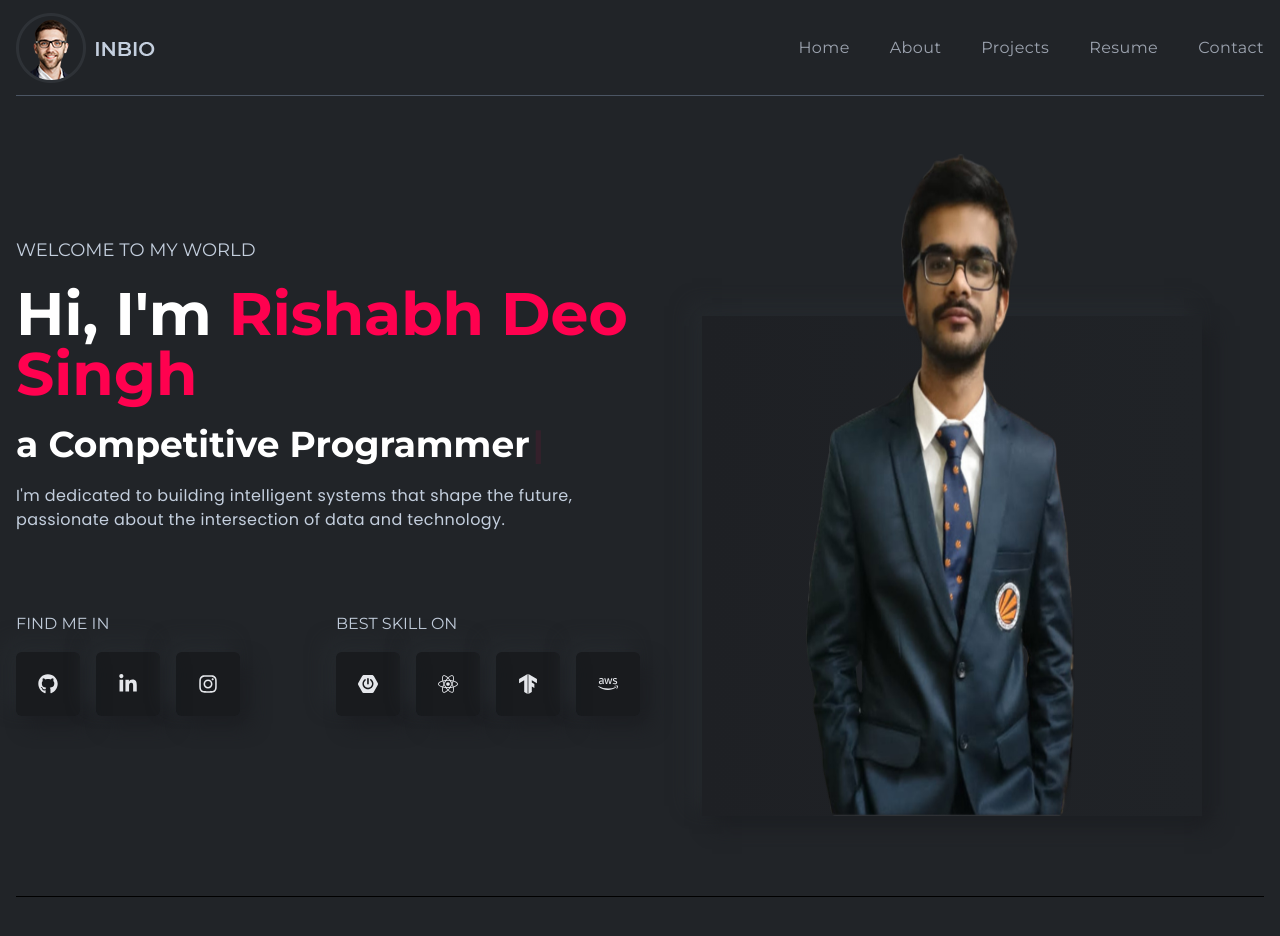
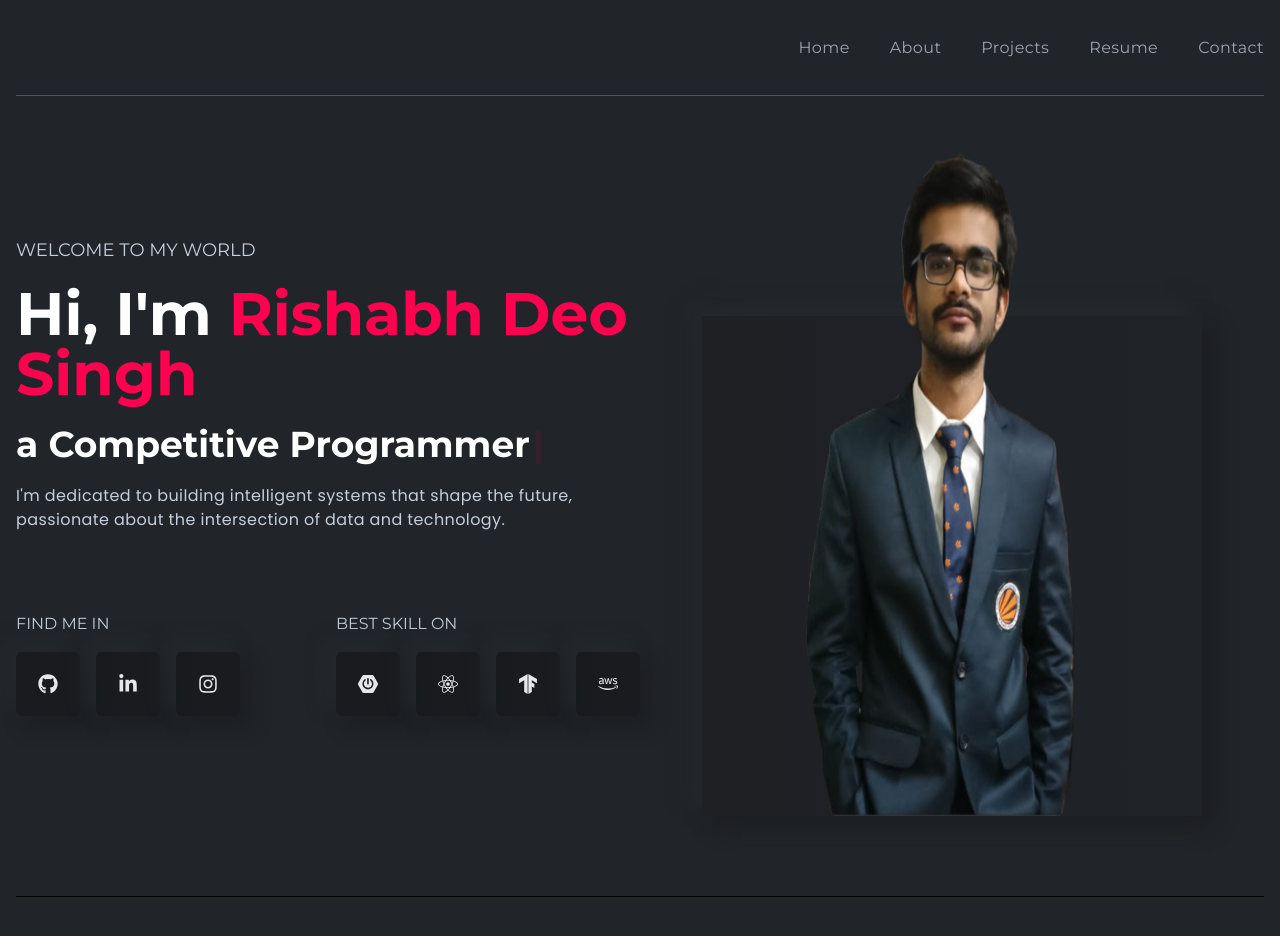
Before and after one commit to Rishabh-mikku/Portfolio, a React (Vite) app: page / in a window 1280 px wide. Shown: the top 936 px of the page. Built offline with nearby package versions, Linux system fonts and the light colour scheme.

Commit message:
20240604 Removed logo from Navbar

```diff
--- a/src/components/Navbar/Navbar.jsx
+++ b/src/components/Navbar/Navbar.jsx
@@ -11,7 +11,7 @@ const Navbar = () => {
   return (
     <div className="w-full h-24 sticky top-0 z-50 bg-bodyColor mx-auto flex justify-between items-center font-titleFont border-b-[1px] border-b-gray-600">
       <div>
-        <img src={logo} alt="logo" />
+        {/* <img src={logo} alt="logo" /> */}
       </div>
       <div>
         <ul className="hidden mdl:inline-flex items-center gap-6 lg:gap-10">
```
